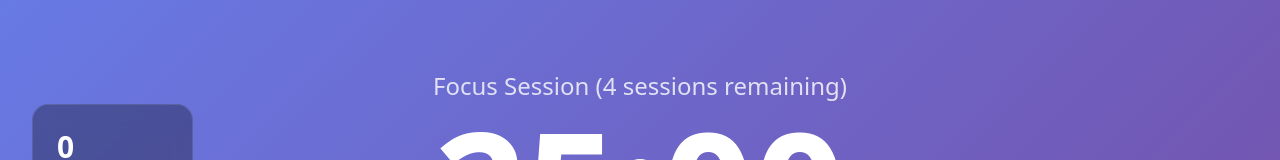
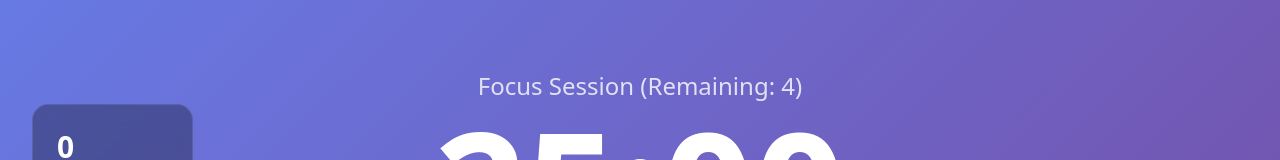
Before and after one commit to theadamb/adamb.live, a React (Vite) app: page / in a window 1280 px wide. Shown: the part 171-331 px from the top of the page. Built offline with nearby package versions, Linux system fonts and the light colour scheme.

Commit message:
changed timer remaining text

```diff
--- a/src/components/Timer.jsx
+++ b/src/components/Timer.jsx
@@ -106,8 +106,8 @@ function Timer({
     <div className="text-center">
       <div className="text-white/80 text-2xl mb-1">
         {isBreak
-          ? `Break Time (${remainingSessions} sessions remaining)`
-          : `Focus Session (${remainingSessions} sessions remaining)`
+          ? `Break Time (Remaining: ${remainingSessions})`
+          : `Focus Session (Remaining: ${remainingSessions})`
         }
       </div>
       <div className="text-[10rem] leading-none font-bold text-white mb-6">
```
